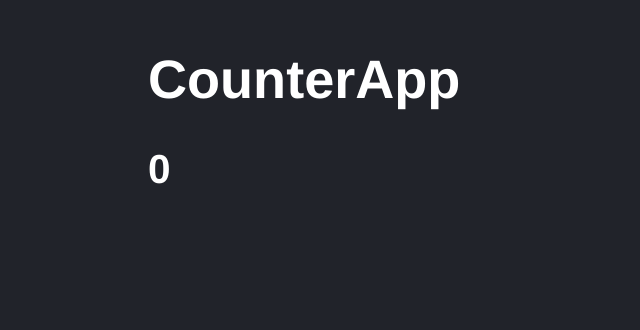
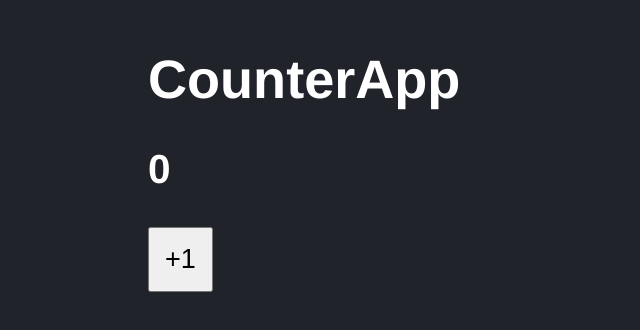
Before and after one commit to Hisahito/Counter-React, a React (Vite) app: page / in a window 1280 px wide. Shown: the part 136-466 px from the top of the page, without its empty margins (0-640 px from the left). Built offline with nearby package versions, Linux system fonts and the light colour scheme.

Commit message:
Creating our first useState Hook. CounterApp is functional coponent now

```diff
--- a/src/CounterApp.jsx
+++ b/src/CounterApp.jsx
@@ -1,11 +1,23 @@
+import { useState } from 'react';
 import PropTypes from 'prop-types';
 
 const CounterApp = ({ value }) => {
 
+    const [ counter, setCounter ] = useState( value );
+
+    const handleAdd = () => {
+        setCounter( counter + 1 );
+        //setCounter( (c) => c + 1 );))
+    }
+
     return (
         <>
             <h1>CounterApp</h1>
-            <h2> { value } </h2>
+            <h2> { counter } </h2>
+
+            <button onClick={ handleAdd }>
+            +1
+            </button>
         </>
     )
 };
--- a/src/styles.css
+++ b/src/styles.css
@@ -6,3 +6,8 @@
     padding: 70px;
 
 }
+
+button {
+    padding: 15px;
+    font-size: 1.3rem;
+}
```
